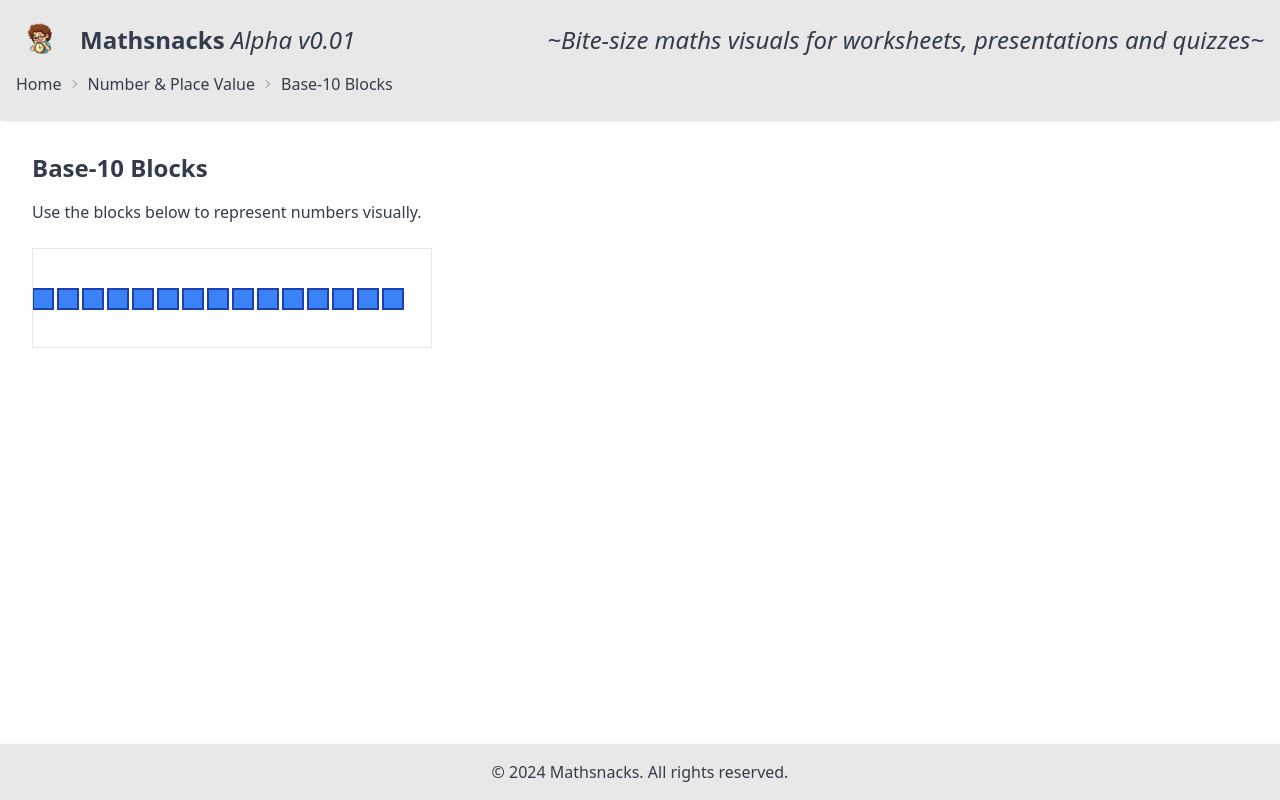
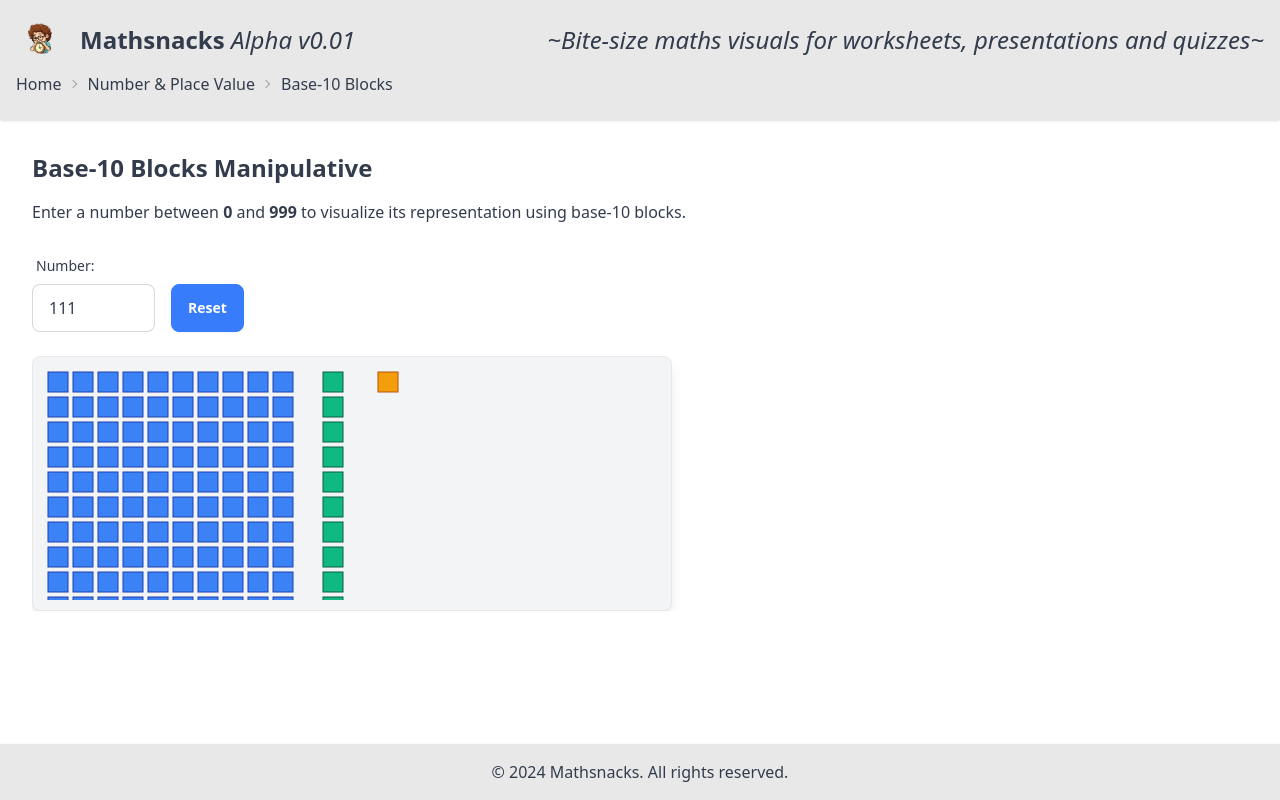
Before and after one commit to karl-william/mathsnacks, a SvelteKit app: page /number-place-value/base-ten-blocks in a window 1280 px wide. Built offline with nearby package versions, Linux system fonts and the light colour scheme.

Commit message:
Broken Bas10 and homepage update

```diff
--- a/src/lib/components/Base10Blocks.svelte
+++ /dev/null
@@ -1,52 +0,0 @@
-<!-- src/lib/components/Base10Blocks.svelte -->
-<script>
-  import { onMount } from 'svelte';
-  import * as d3 from 'd3';
-  export let blocks = 10;
-
-  let svg;
-
-  onMount(() => {
-    const width = 400;
-    const height = 100;
-    const blockSize = 20;
-    const spacing = 5;
-
-    const svgElement = d3.select(svg)
-      .attr('width', width)
-      .attr('height', height);
-
-    const update = (blocks) => {
-      const data = d3.range(blocks);
-
-      // DATA JOIN
-      const rects = svgElement.selectAll('rect').data(data, d => d);
-
-      // EXIT
-      rects.exit().remove();
-
-      // UPDATE
-      rects
-        .attr('x', (d, i) => i * (blockSize + spacing))
-        .attr('y', 40)
-        .attr('width', blockSize)
-        .attr('height', blockSize)
-        .attr('fill', '#3B82F6');
-
-      // ENTER
-      rects.enter()
-        .append('rect')
-        .attr('x', (d, i) => i * (blockSize + spacing))
-        .attr('y', 40)
-        .attr('width', blockSize)
-        .attr('height', blockSize)
-        .attr('fill', '#3B82F6')
-        .attr('stroke', '#1E40AF')
-        .attr('stroke-width', 2);
-    };
-
-    update(blocks);
-  });
-</script>
-
-<svg bind:this={svg} class="border"></svg>
--- /dev/null
+++ b/src/lib/components/BaseTenBlocks.svelte
@@ -0,0 +1,144 @@
+<!-- src/lib/components/BaseTenBlocks.svelte -->
+
+<script>
+  import { onMount, afterUpdate } from 'svelte';
+  import * as d3 from 'd3';
+
+  export let number = 111; // Default number
+
+  let svgElement;
+
+  // Constants for block dimensions and spacing
+  const squareSize = 20;       // Size of each square
+  const padding = 5;           // Padding between squares
+  const sectionSpacing = 30;   // Spacing between hundreds, tens, and ones sections
+
+  // Parse the number into hundreds, tens, and ones
+  function parseNumber(n) {
+    const hundreds = Math.floor(n / 100);
+    const tens = Math.floor((n % 100) / 10);
+    const ones = n % 10;
+    return { hundreds, tens, ones };
+  }
+
+  // Function to draw a group of squares arranged in a grid
+  function drawGroup(xOffset, yOffset, rows, cols, count) {
+    const group = d3.select(svgElement)
+      .append('g')
+      .attr('transform', `translate(${xOffset}, ${yOffset})`);
+
+    for(let i = 0; i < count; i++) {
+      const row = Math.floor(i / cols);
+      const col = i % cols;
+      group.append('rect')
+        .attr('x', col * (squareSize + padding))
+        .attr('y', row * (squareSize + padding))
+        .attr('width', squareSize)
+        .attr('height', squareSize)
+        .attr('fill', '#3B82F6') // Blue color
+        .attr('stroke', '#1E40AF') // Darker blue stroke
+        .attr('stroke-width', 1);
+    }
+  }
+
+  // Function to draw a stack of squares vertically
+  function drawStack(xOffset, yOffset, count) {
+    const group = d3.select(svgElement)
+      .append('g')
+      .attr('transform', `translate(${xOffset}, ${yOffset})`);
+
+    for(let i = 0; i < count; i++) {
+      group.append('rect')
+        .attr('x', 0)
+        .attr('y', i * (squareSize + padding))
+        .attr('width', squareSize)
+        .attr('height', squareSize)
+        .attr('fill', '#10B981') // Green color for tens
+        .attr('stroke', '#065F46') // Darker green stroke
+        .attr('stroke-width', 1);
+    }
+  }
+
+  // Function to draw individual ones
+  function drawOnes(xOffset, yOffset, count) {
+    const group = d3.select(svgElement)
+      .append('g')
+      .attr('transform', `translate(${xOffset}, ${yOffset})`);
+
+    for(let i = 0; i < count; i++) {
+      group.append('rect')
+        .attr('x', i * (squareSize + padding))
+        .attr('y', 0)
+        .attr('width', squareSize)
+        .attr('height', squareSize)
+        .attr('fill', '#F59E0B') // Yellow color for ones
+        .attr('stroke', '#B45309') // Darker yellow stroke
+        .attr('stroke-width', 1);
+    }
+  }
+
+  // Function to draw the base-10 blocks
+  const drawBlocks = () => {
+    const { hundreds, tens, ones } = parseNumber(number);
+
+    // Clear previous SVG content
+    d3.select(svgElement).selectAll('*').remove();
+
+    // Calculate offsets
+    let currentX = padding;
+    const currentY = padding;
+
+    // Draw Hundreds
+    if (hundreds > 0) {
+      const hundredsWidth = 10 * (squareSize + padding) - padding;
+      const hundredsHeight = 10 * (squareSize + padding) - padding;
+      drawGroup(currentX, currentY, 10, 10, hundreds * 100);
+      currentX += hundredsWidth + sectionSpacing;
+    }
+
+    // Draw Tens
+    if (tens > 0) {
+      const tensHeight = 10 * (squareSize + padding) - padding;
+      drawStack(currentX, currentY, tens * 10);
+      currentX += squareSize + padding + sectionSpacing;
+    }
+
+    // Draw Ones
+    if (ones > 0) {
+      drawOnes(currentX, currentY, ones);
+    }
+
+    // Calculate SVG dimensions
+    const svgWidth = currentX + (hundreds > 0 ? 10 * (squareSize + padding) : 0) + (tens > 0 ? (squareSize + padding) : 0) + (ones > 0 ? ones * (squareSize + padding) : 0) + padding;
+    const svgHeight = Math.max(
+      hundreds > 0 ? 10 * (squareSize + padding) : 0,
+      tens > 0 ? tens * (squareSize + padding) : 0,
+      ones > 0 ? squareSize : 0
+    ) + padding;
+
+    // Set SVG dimensions
+    d3.select(svgElement)
+      .attr('width', svgWidth)
+      .attr('height', svgHeight);
+  };
+
+  onMount(() => {
+    drawBlocks();
+  });
+
+  afterUpdate(() => {
+    drawBlocks();
+  });
+</script>
+
+<div class="overflow-auto"> <!-- Changed to overflow-auto to handle both x and y -->
+  <svg bind:this={svgElement} class="border rounded shadow-lg"></svg>
+</div>
+
+<style>
+  svg {
+    background-color: #f3f4f6; /* Light gray background */
+    padding: 10px;
+    border-radius: 8px;
+  }
+</style>
--- a/src/routes/+page.svelte
+++ b/src/routes/+page.svelte
@@ -29,7 +29,7 @@
     />
   </div>
 
-  <h1 class="text-2xl">Click on a topic or use the search bar above</h1>
+  <h1 class="text-2xl">Explore a unit or search for a specific maths visual</h1>
   <!-- Display All Main Topics Initially (When No Search Query) -->
   {#if !searchQuery}
     <div class="grid grid-cols-1 sm:grid-cols-2 md:grid-cols-3 gap-6">
--- a/src/routes/number-place-value/base-ten-blocks/+page.svelte
+++ b/src/routes/number-place-value/base-ten-blocks/+page.svelte
@@ -1,14 +1,70 @@
-   <!-- src/routes/number-place-value/base-10-blocks/+page.svelte -->
+<!-- src/routes/number-place-value/base-ten-blocks/+page.svelte -->
+
 <script>
-     import Base10Blocks from '$lib/components/Base10Blocks.svelte';
+  import BaseTenBlocks from '$lib/components/BaseTenBlocks.svelte';
+
+  let numberInput = 111; // Default number
+  let errorMessage = '';
+
+  const resetValues = () => {
+    numberInput = 111;
+    errorMessage = '';
+  };
+
+  // Validate input
+  $: {
+    if (numberInput < 0 || numberInput > 999) {
+      errorMessage = 'Please enter a number between 0 and 999.';
+    } else {
+      errorMessage = '';
+    }
+  }
 </script>
 
 <div class="container mx-auto p-4">
-     <h1 class="text-2xl font-bold mb-4">Base-10 Blocks</h1>
+  <h1 class="text-2xl font-bold mb-4">Base-10 Blocks Manipulative</h1>
 
   <p class="mb-6">
-       Use the blocks below to represent numbers visually.
+    Enter a number between <strong>0</strong> and <strong>999</strong> to visualize its representation using base-10 blocks.
   </p>
 
-     <Base10Blocks blocks={15} />
+  <div class="flex flex-col sm:flex-row gap-4 mb-6">
+    <div>
+      <label class="label" for="number-input">
+        <span class="label-text">Number:</span>
+      </label>
+      <input
+        id="number-input"
+        type="number"
+        min="0"
+        max="999"
+        bind:value|number={numberInput}
+        class="input input-bordered w-full max-w-xs"
+        aria-label="Number input"
+      />
     </div>
+    <div class="flex items-end">
+      <button
+        class="btn btn-secondary mt-4 sm:mt-0"
+        on:click={resetValues}
+        aria-label="Reset to default number"
+      >
+        Reset
+      </button>
+    </div>
+  </div>
+
+  {#if errorMessage}
+    <div class="alert alert-error shadow-lg mb-4" role="alert" aria-live="assertive">
+      <div>
+        <svg xmlns="http://www.w3.org/2000/svg" class="stroke-current flex-shrink-0 h-6 w-6" fill="none" viewBox="0 0 24 24">
+          <path stroke-linecap="round" stroke-linejoin="round" stroke-width="2" d="M10 14l2-2m0 0l2-2m-2 2l-2-2m2 2l2 2m12 2a9.003 9.003 0 11-18 0 9.003 9.003 0 0118 0z" />
+        </svg>
+        <span>{errorMessage}</span>
+      </div>
+    </div>
+  {/if}
+
+  <!-- Pass the correct prop name 'number' -->
+  <BaseTenBlocks number={numberInput} />
+</div>
```
Lines whose indentation alone changed are shown as unchanged.
